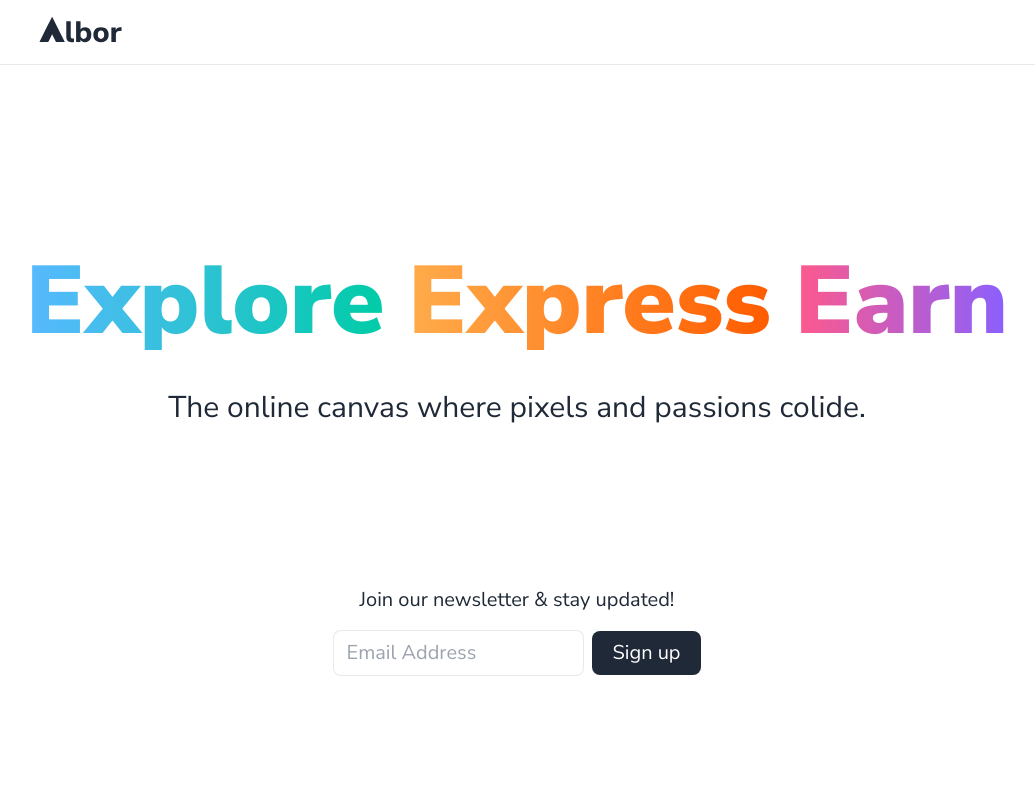
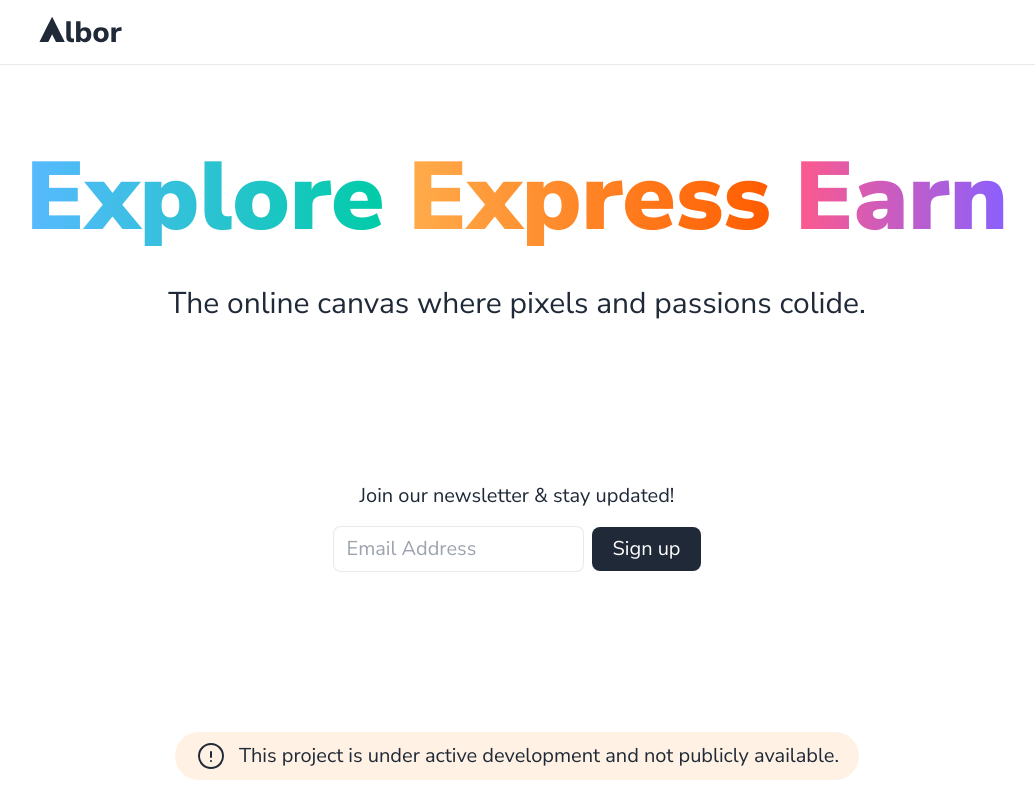
Before and after one commit to DantchoLV9/albor-homepage, a Next.js app: page / in a window 1280 px wide. Shown: the top 800 px of the page, without its empty margins (123-1158 px from the left). Built offline with nearby package versions, Linux system fonts and the light colour scheme.

Commit message:
Added notice about project status

```diff
--- a/src/app/page.js
+++ b/src/app/page.js
@@ -33,6 +33,24 @@ export default function Home() {
 				{!newsletterFormDisabled && (
 					<NewsletterSignupForm htmlForId="hero_newsletter_signup_form" />
 				)}
+				<p className="lg:text-xl text-center bg-orange-300/20 px-5 py-2 rounded-full flex justify-center items-center gap-3">
+					<svg
+						fill="none"
+						stroke="currentColor"
+						strokeWidth={1.5}
+						viewBox="0 0 24 24"
+						xmlns="http://www.w3.org/2000/svg"
+						aria-hidden="true"
+						className="w-8 hidden sm:block"
+					>
+						<path
+							strokeLinecap="round"
+							strokeLinejoin="round"
+							d="M12 9v3.75m9-.75a9 9 0 11-18 0 9 9 0 0118 0zm-9 3.75h.008v.008H12v-.008z"
+						/>
+					</svg>
+					This project is under active development and not publicly available.
+				</p>
 			</div>
 			<GradientBackgroundParagraph
 				className="lg:text-2xl text-center"
```
